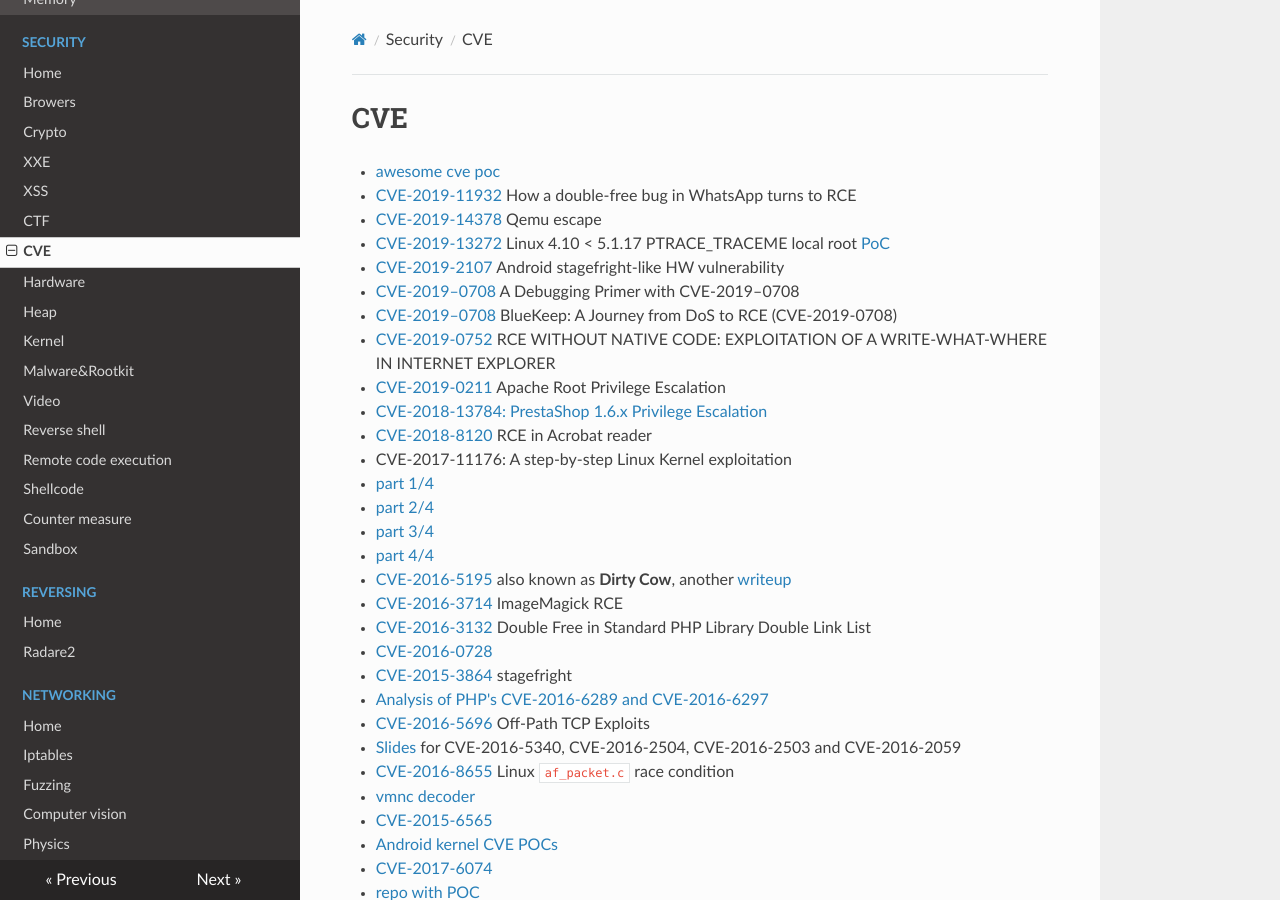
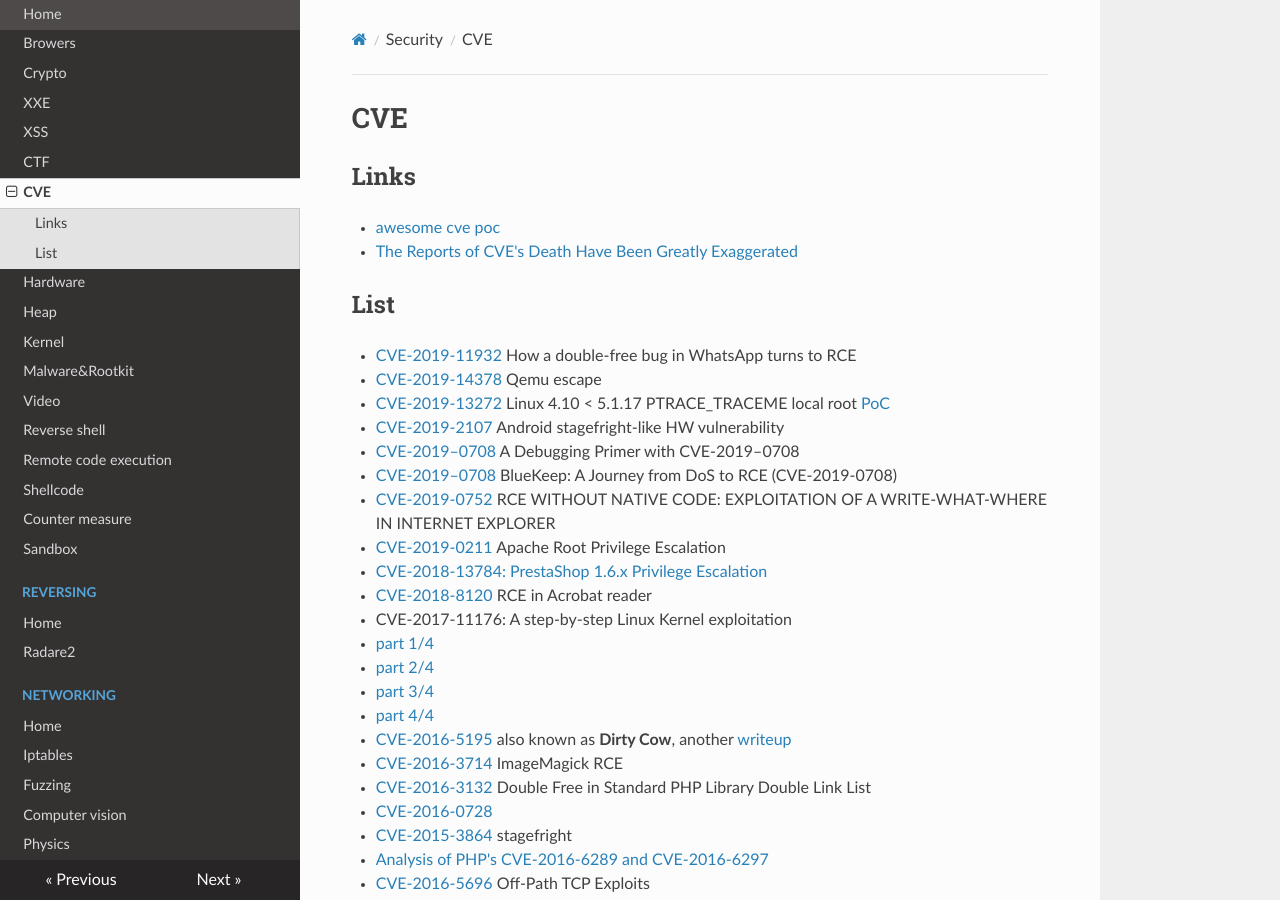
Before and after one commit to gipi/low-level, an MkDocs documentation site: the page built from docs/cve.md, in a window 1280 px wide and 900 px high. Built offline with MkDocs 1.6.1, drawn with Linux system fonts in a browser that asks for light colours; nearby versions of some CDN libraries; old or Windows-style settings are respelled for this version of MkDocs.

Commit message:
Update cve.md

```diff
--- a/docs/cve.md
+++ b/docs/cve.md
@@ -1,6 +1,12 @@
 # CVE
 
+## Links
+
  - [awesome cve poc](https://github.com/qazbnm456/awesome-cve-poc)
+ - [The Reports of CVE's Death Have Been Greatly Exaggerated](https://grsecurity.net/reports_of_cves_death_greatly_exaggerated)
+
+## List
+
  - [CVE-2019-11932](https://awakened1712.github.io/hacking/hacking-whatsapp-gif-rce/) How a double-free bug in WhatsApp turns to RCE
  - [CVE-2019-14378](https://blog.bi0s.in/2019/08/24/Pwn/VM-Escape/2019-07-29-qemu-vm-escape-cve-2019-14378/) Qemu escape
  - [CVE-2019-13272](https://bugs.chromium.org/p/project-zero/issues/detail?id=1903) Linux 4.10 < 5.1.17 PTRACE_TRACEME local root [PoC](https://github.com/bcoles/kernel-exploits/blob/master/CVE-2019-13272/poc.c)
```
